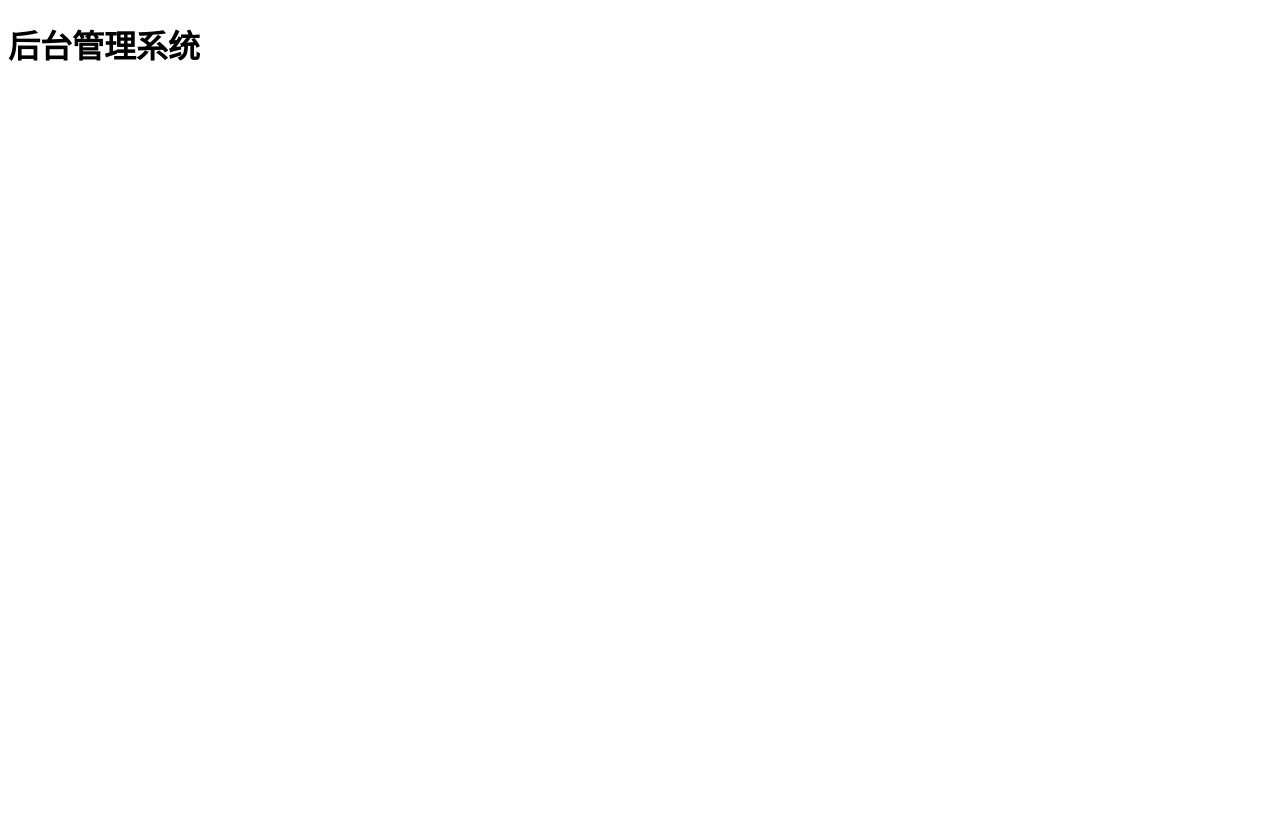
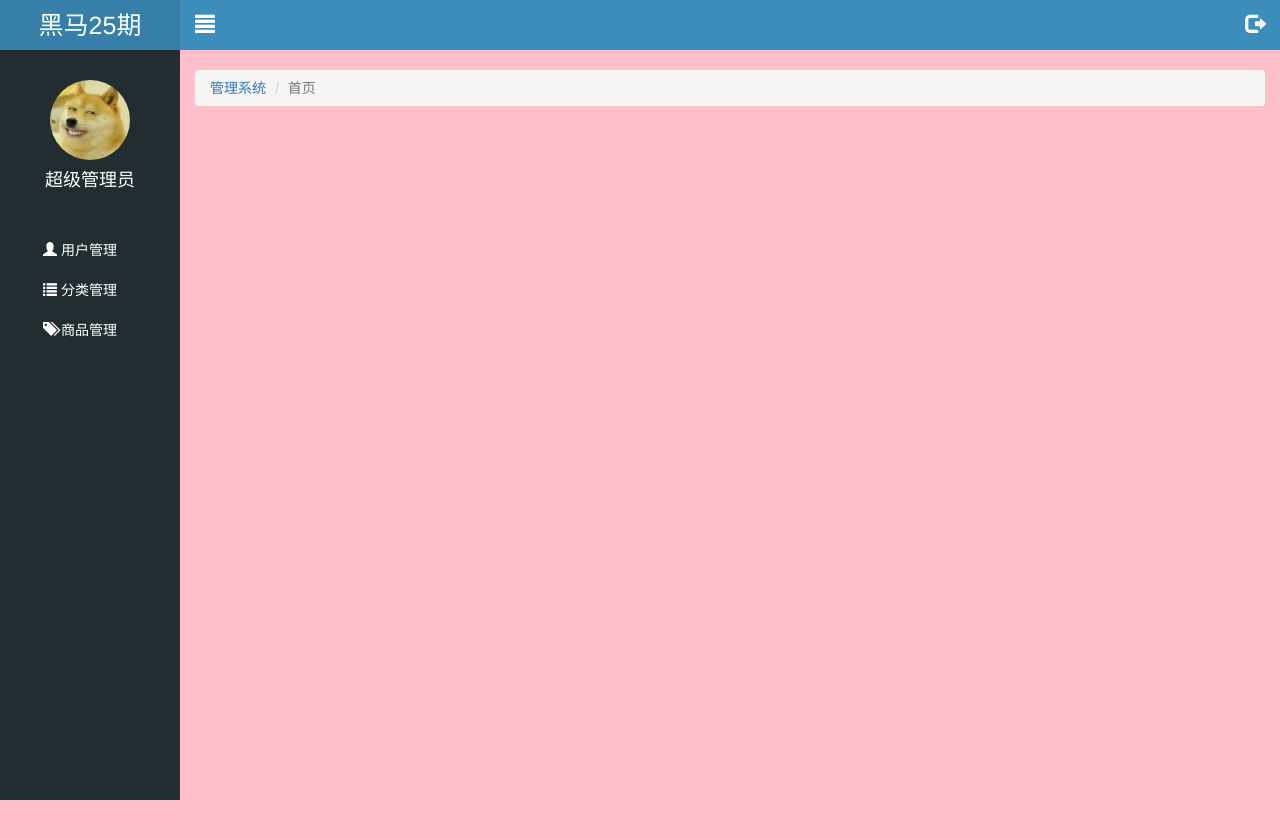
Before and after one commit to xxfuturexx/sh25_letao, a website: page public/back/index.html in a window 1280 px wide. Before the commit the page ends 800 px from the top, so only its background shows below. Drawn offline with Linux system fonts and the light colour scheme.

Commit message:
首页-静态公共部分完成

```diff
--- a/public/back/css/common.css
+++ b/public/back/css/common.css
@@ -1,5 +1,17 @@
-body{
+.body_bg{
     background-color: #222D32;
+}
+a,
+a:link,
+a:visited,
+a:hover,
+a:active{
+    text-decoration: none;
+}
+ul{
+    list-style: none;
+    margin: 0;
+    padding: 0;
 }
 
 .panel .panel-title{
@@ -11,3 +23,87 @@ body{
 .mt_150{
     margin-top: 150px;
 }
+.mt_20{
+    margin-top: 20px;
+}
+
+/* 侧边栏 */
+.lt_aside {
+    width: 180px;
+    height: 100%;
+    background-color: #222D32;
+    position: fixed;
+    top: 0;
+    left: 0;
+    z-index: 999;
+}
+.lt_aside .brand{
+    width: 100%;
+    height: 50px;
+    line-height: 50px;
+    font-size: 25px;
+    text-align: center;
+    background-color: #367FA9;
+}
+.lt_aside .brand a{
+    color: #fff;
+}
+.lt_aside .user{
+    padding-top: 30px;
+    height: 180px;
+}
+.lt_aside .user img{
+    width: 80px;
+    height: 80px;
+    border-radius: 50%;
+    display: block;
+    margin: 0 auto;
+}
+.lt_aside .user p{
+    height: 40px;
+    line-height: 40px;
+    font-size: 18px;
+    color: #fff;
+    text-align: center;
+}
+/*导航*/
+.lt_aside .nav a{
+    display: block;
+    width: 100%;
+    height: 40px;
+    line-height: 40px;
+    padding-left: 40px;
+    color: #fff;
+    border-left: 3px solid transparent;
+}
+.lt_aside .nav a.current{
+    background-color: #1D1F21;
+    border-left: 3px solid #069;
+}
+.lt_aside .nav .child a{
+    padding-left: 60px;
+}
+
+.lt_main{
+    height: 1000px;
+    background-color: pink;
+    padding-left: 180px;
+    padding-top: 50px;
+}
+.lt_topbar{
+    width: 100%;
+    height: 50px;
+    background-color: #3C8DBC;
+    position: fixed;
+    left: 0;
+    top: 0;
+    padding-left: 180px;
+}
+.lt_topbar a {
+    width: 50px;
+    height: 50px;
+    line-height: 50px;
+    text-align: center;
+    color: #fff;
+    font-size: 20px;
+}
--- a/public/back/index.html
+++ b/public/back/index.html
@@ -2,9 +2,68 @@
 <html lang="en">
 <head>
     <meta charset="UTF-8">
-    <title>Title</title>
+    <title>my</title>
+    <link rel="stylesheet" href="./lib/bootstrap/css/bootstrap.css">
+    <link rel="stylesheet" href="./lib/bootstrap-validator/css/bootstrapValidator.min.css">
+    <link rel="stylesheet" href="./lib/nprogress/nprogress.css">
+    <link rel="stylesheet" href="./css/common.css">
 </head>
 <body>
-<h1>后台管理系统</h1>
+<!--左侧侧边栏-->
+<div class="lt_aside">
+
+    <!--标题-->
+    <div class="brand">
+        <a href="#">黑马25期</a>
+    </div>
+
+    <!--用户信息-->
+    <div class="user">
+        <img src="./images/02.jpg" alt="">
+        <p>超级管理员</p>
+    </div>
+
+    <!--导航-->
+    <div class="nav">
+        <ul>
+            <li><a href="user.html"><i class="glyphicon glyphicon-user"></i> <span>用户管理</span></a></li>
+            <li><a href="javascript:;"><i class="glyphicon glyphicon-list"></i> <span>分类管理</span></a>
+            <div class="child" style="display:none">
+                <a href="first.html" class="current">一级分类</a>
+                <a href="second.html">二级分类</a>
+            </div>
+            </li>
+            <li><a href="product.html"><i class="glyphicon glyphicon-tags"></i> <span>商品管理</span></a></li>
+
+        </ul>
+    </div>
+</div>
+
+<!--右侧主体部分-->
+<div class="lt_main">
+    <div class="lt_topbar">
+        <a class="pull-left icon_menu" href="#"><i class="glyphicon glyphicon-align-justify"></i></a>
+        <a class="pull-right icon_logout" href="#"><i class="glyphicon glyphicon-log-out"></i></a>
+    </div>
+
+    <!-- 流式布局容器  container-fluid  默认左右 padding 15px; -->
+    <div class="container-fluid">
+       <!--路径导航-->
+        <ol class="breadcrumb mt_20">
+            <li><a href="index.html">管理系统</a></li>
+            <li class="active">首页</li>
+        </ol>
+
+    </div>
+</div>
+
+
+
+<script src="./lib/jquery/jquery.min.js"></script>
+<script src="./lib/bootstrap/js/bootstrap.js"></script>
+<script src="./lib/bootstrap-validator/js/bootstrapValidator.min.js"></script>
+<script src="./lib/nprogress/nprogress.js"></script>
+<script src="./js/common.js"></script>
+<script src="./js/index.js"></script>
 </body>
 </html>
```
Also changed, not shown: public/back/first.html (added), public/back/images/02.jpg (added), public/back/images/default.png (added), public/back/images/none.png (added), public/back/js/index.js (added), public/back/product.html (added), public/back/second.html (added), public/back/user.html (added).
